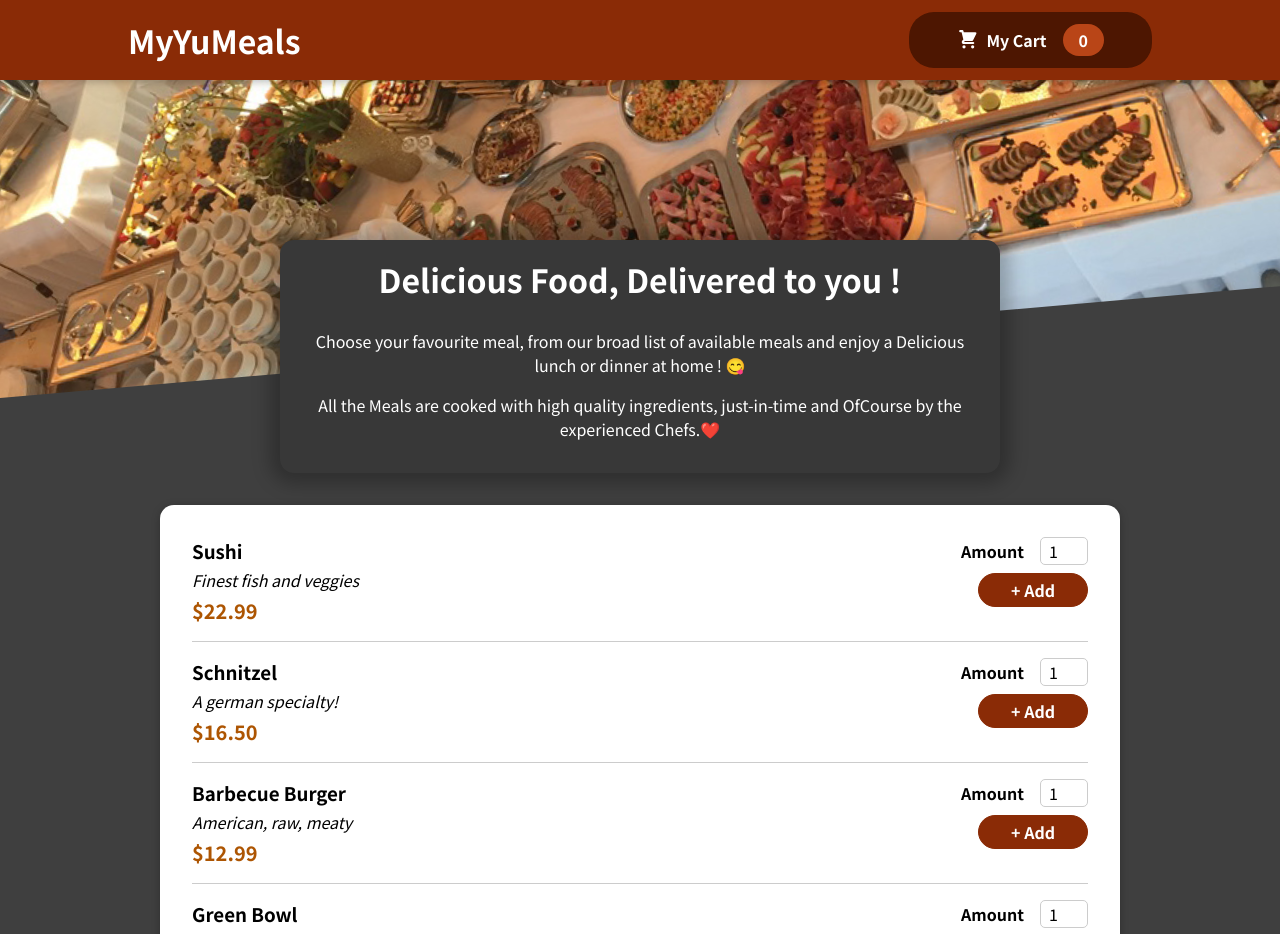
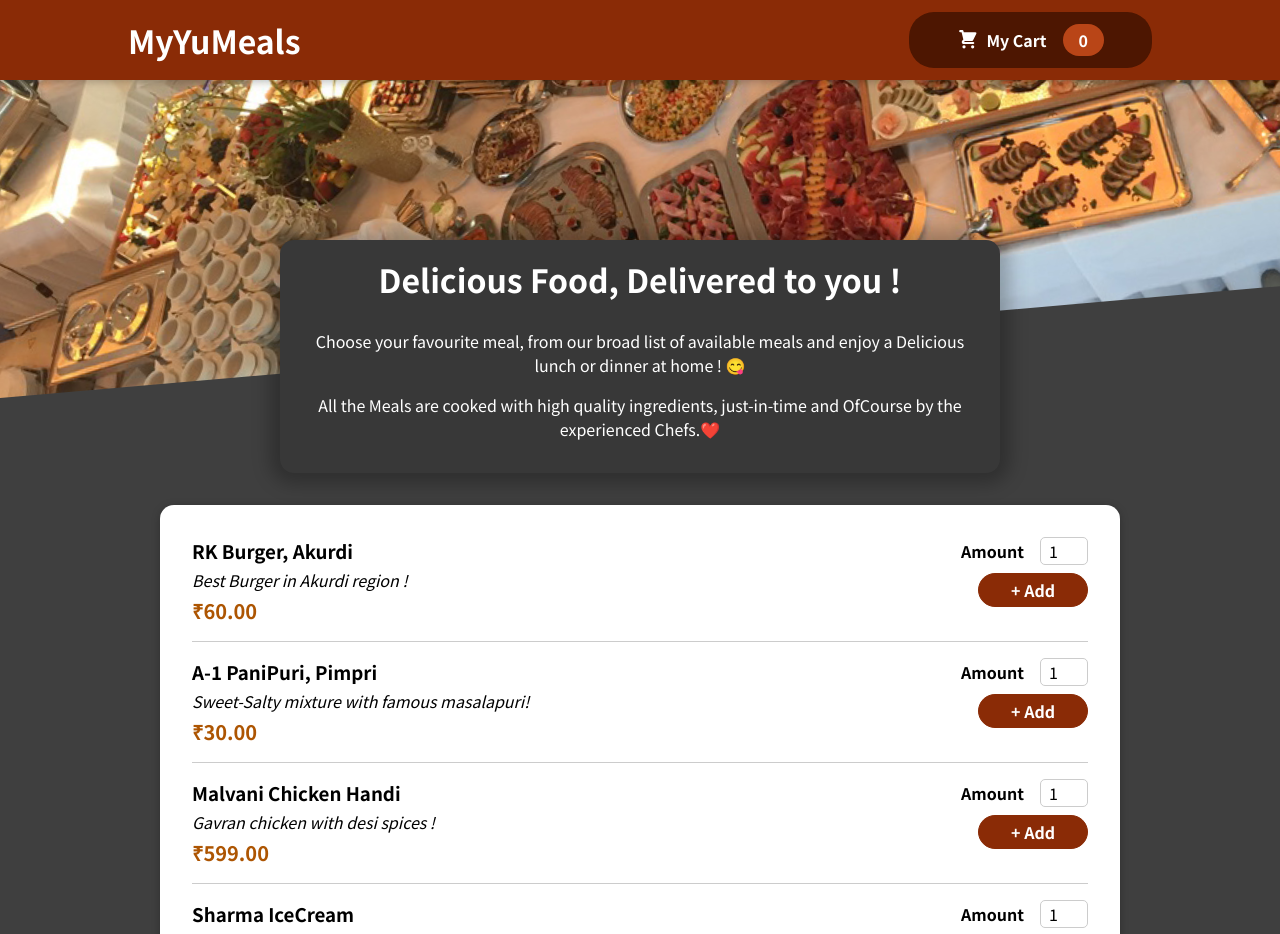
Before and after one commit to rupamsutar/MyZomato, a React (Create React App) app: page / in a window 1280 px wide. Shown: the top 934 px of the page. Built offline with nearby package versions, Linux system fonts and the light colour scheme.

Commit message:
Completed

```diff
--- a/src/components/Cart/Cart.js
+++ b/src/components/Cart/Cart.js
@@ -35,7 +35,7 @@ const Cart = (props) => {
         </ul>
     );
 
-    const totalAmount = `$${cartCtx.totalAmount.toFixed(2)}`;
+    const totalAmount = `₹${cartCtx.totalAmount.toFixed(2)}`;
     const hasItems = cartCtx.items.length > 0;
 
     return (
--- a/src/components/Layout/HeaderCartButton.js
+++ b/src/components/Layout/HeaderCartButton.js
@@ -1,22 +1,43 @@
-import React, { useContext } from "react";
+import React, { useContext, useEffect, useState } from "react";
 import CartIcon from "../Cart/CartIcon";
 import CartContext from "../../store/cart-context";
 import Classes from "./HeaderCartButton.module.css";
 
 const HeaderCartButton = (props) => {
-
+    const [btnIsHighlighted, setBtnIsHighlighted] = useState(false);
     const cartCtx = useContext(CartContext);
 
-    const numberOfCartItems = cartCtx.items.reduce((curNumber, item) => {
+    const { items } = cartCtx;
+
+    const numberOfCartItems = items.reduce((curNumber, item) => {
         return (
             curNumber + item.totalAmount
         );
     }, 0);
 
+    // console.log(btnIsHighlighted);
+    const btnClasses = `${Classes.button} ${ btnIsHighlighted ? Classes.bump : ""}`;
 
 
+
+    useEffect(() => {
+        if (items.length === 0) {
+            return;
+        }
+        setBtnIsHighlighted(true);
+        // console.log(btnClasses);
+
+        const timer = setTimeout(() => {
+            setBtnIsHighlighted(false);
+        }, 300);
+
+        return () => {
+            clearTimeout(timer);
+        }
+    }, [items]);
+
     return (
-        <button className={Classes.button} onClick={props.onClick} >
+        <button className={btnClasses} onClick={props.onClick} >
                 <span className={Classes.icon} >
                     <CartIcon />
                 </span>
--- a/src/components/Meals/AvailableMeals.js
+++ b/src/components/Meals/AvailableMeals.js
@@ -6,27 +6,27 @@ import MealItem from "./MealItem/MealItem";
 const DUMMY_MEALS = [
     {
       id: 'm1',
-      name: 'Sushi',
-      description: 'Finest fish and veggies',
-      price: 22.99,
+      name: 'RK Burger, Akurdi',
+      description: 'Best Burger in Akurdi region !',
+      price: 60,
     },
     {
       id: 'm2',
-      name: 'Schnitzel',
-      description: 'A german specialty!',
-      price: 16.5,
+      name: 'A-1 PaniPuri, Pimpri',
+      description: 'Sweet-Salty mixture with famous masalapuri!',
+      price: 30,
     },
     {
       id: 'm3',
-      name: 'Barbecue Burger',
-      description: 'American, raw, meaty',
-      price: 12.99,
+      name: 'Malvani Chicken Handi',
+      description: 'Gavran chicken with desi spices !',
+      price: 599,
     },
     {
       id: 'm4',
-      name: 'Green Bowl',
-      description: 'Healthy...and green...',
-      price: 18.99,
+      name: 'Sharma IceCream',
+      description: 'Best seller in the region',
+      price: 140,
     },
   ];
 
--- a/src/components/Meals/MealItem/MealItem.js
+++ b/src/components/Meals/MealItem/MealItem.js
@@ -6,7 +6,7 @@ import CartContext from "../../../store/cart-context";
 const MealItem = (props) => {
     const cartCtx = useContext(CartContext);
 
-    const price = `$${props.price.toFixed(2)}`;
+    const price = `₹${props.price.toFixed(2)}`;
 
     const addToCartHandler = amount => {
         cartCtx.addItem({
```
Also changed, not shown: src/components/Layout/HeaderCartButton.module.css (indentation only).
